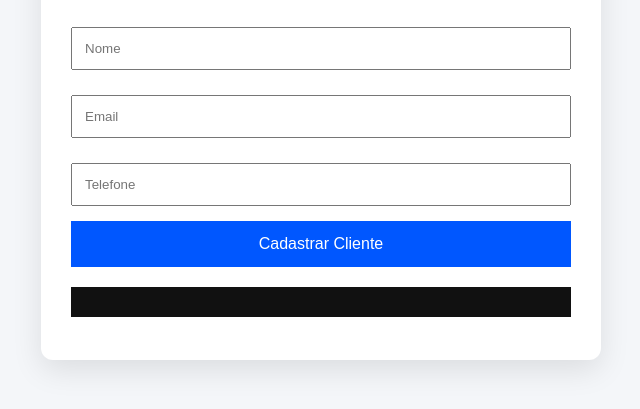
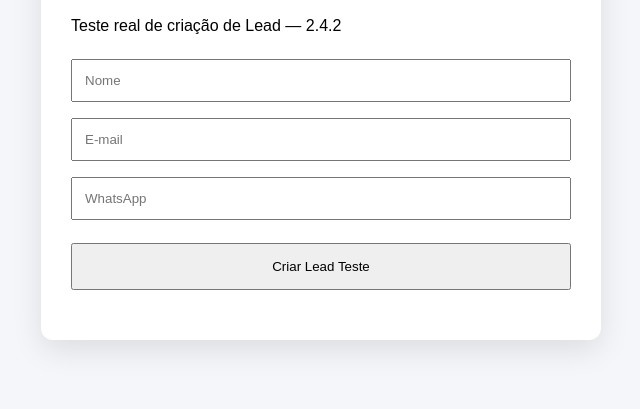
Before and after one commit to marceloprestes-hub/MGR-API, a website: page teste.html in a window 1280 px wide. Shown: the part 129-538 px from the top of the page, without its empty margins (319-959 px from the left). Drawn offline with Linux system fonts and the light colour scheme.

Commit message:
Update teste.html

```diff
--- a/teste.html
+++ b/teste.html
@@ -3,51 +3,43 @@
 <head>
   <meta charset="UTF-8">
   <meta name="viewport" content="width=device-width, initial-scale=1.0">
-<title>MGR API - Testes</title>
+  <title>MGR API - Teste Lead</title>
 
   <style>
-body{
-    font-family:Arial,sans-serif;
-    background:#f4f6f9;
-    padding:40px;
+    body {
+      font-family: Arial, sans-serif;
+      background: #f4f6f9;
+      padding: 40px;
     }
 
-.card{
-    max-width:500px;
-    margin:auto;
-    background:#fff;
-    padding:30px;
-    border-radius:12px;
-    box-shadow:0 10px 30px rgba(0,0,0,.1);
+    .card {
+      max-width: 500px;
+      margin: auto;
+      background: white;
+      padding: 30px;
+      border-radius: 12px;
+      box-shadow: 0 10px 30px rgba(0,0,0,.1);
     }
 
-input{
-    width:100%;
-    padding:12px;
-    margin-top:10px;
-    margin-bottom:15px;
-    box-sizing:border-box;
+    input {
+      width: 100%;
+      box-sizing: border-box;
+      padding: 12px;
+      margin: 8px 0;
     }
 
-button{
-    width:100%;
-    padding:14px;
-    background:#0057ff;
-    color:#fff;
-    border:none;
-    cursor:pointer;
-    font-size:16px;
+    button {
+      width: 100%;
+      padding: 14px;
+      margin-top: 15px;
+      cursor: pointer;
     }
 
-pre{
-    background:#111;
-    color:#00ff88;
-    padding:15px;
-    margin-top:20px;
-    overflow:auto;
+    #resultado {
+      margin-top: 20px;
+      white-space: pre-wrap;
     }
   </style>
-
 </head>
 
 <body>
@@ -55,54 +47,61 @@ pre{
   <div class="card">
 
     <h2>MGR API</h2>
+    <p>Teste real de criação de Lead — 2.4.2</p>
 
     <input id="nome" placeholder="Nome">
+    <input id="email" type="email" placeholder="E-mail">
+    <input id="whatsapp" placeholder="WhatsApp">
 
-<input id="email" placeholder="Email">
-
-<input id="telefone" placeholder="Telefone">
-
-<button onclick="cadastrar()">
-
-Cadastrar Cliente
-
+    <button onclick="criarLead()">
+      Criar Lead Teste
     </button>
 
-<pre id="resultado"></pre>
+    <div id="resultado"></div>
 
   </div>
 
   <script>
+    const API = "https://mgr-api.marceloprestes-economista.workers.dev";
 
-async function cadastrar(){
+    async function criarLead() {
 
-const resposta = await fetch("/clientes",{
+      const resultado = document.getElementById("resultado");
 
-method:"POST",
+      const lead = {
+        nome: document.getElementById("nome").value,
+        email: document.getElementById("email").value,
+        whatsapp: document.getElementById("whatsapp").value,
+        origem: "Teste MGR CRM",
+        campanha: "Teste 2.4.2",
+        status: "Novo",
+        observacoes: "Lead criado pelo teste da API"
+      };
 
-headers:{
-"Content-Type":"application/json"
+      resultado.textContent = "Enviando...";
+
+      try {
+
+        const resposta = await fetch(API + "/leads", {
+          method: "POST",
+          headers: {
+            "Content-Type": "application/json"
           },
-
-body:JSON.stringify({
-
-nome:document.getElementById("nome").value,
-
-email:document.getElementById("email").value,
-
-telefone:document.getElementById("telefone").value
-
-})
-
+          body: JSON.stringify(lead)
         });
 
-const json = await resposta.json();
+        const dados = await resposta.json();
 
-document.getElementById("resultado").textContent=
-JSON.stringify(json,null,4);
+        resultado.textContent =
+          JSON.stringify(dados, null, 2);
+
+      } catch (erro) {
+
+        resultado.textContent =
+          "ERRO: " + erro.message;
 
       }
-
+    }
   </script>
 
 </body>
```
Lines whose indentation alone changed are shown as unchanged.
